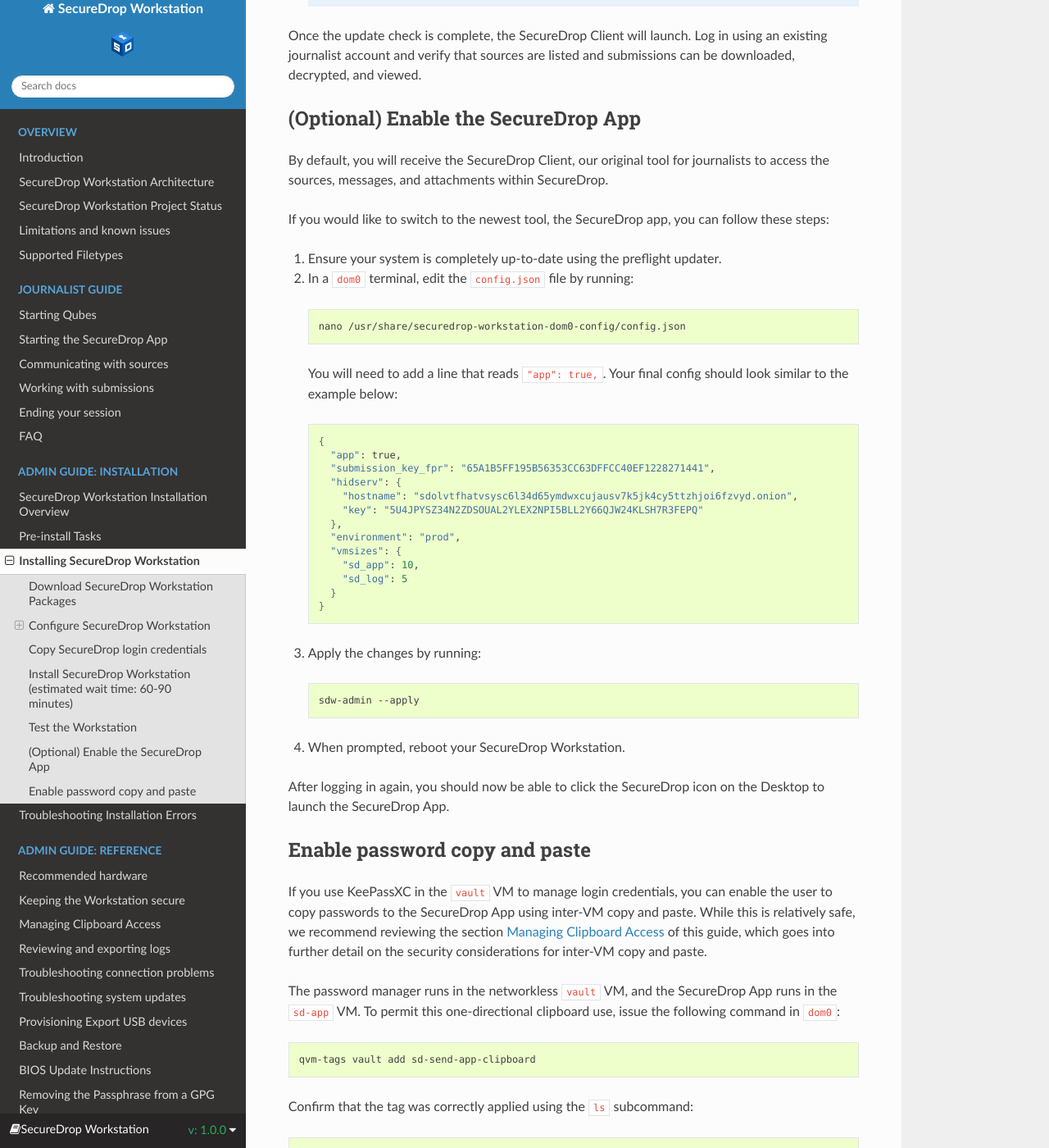
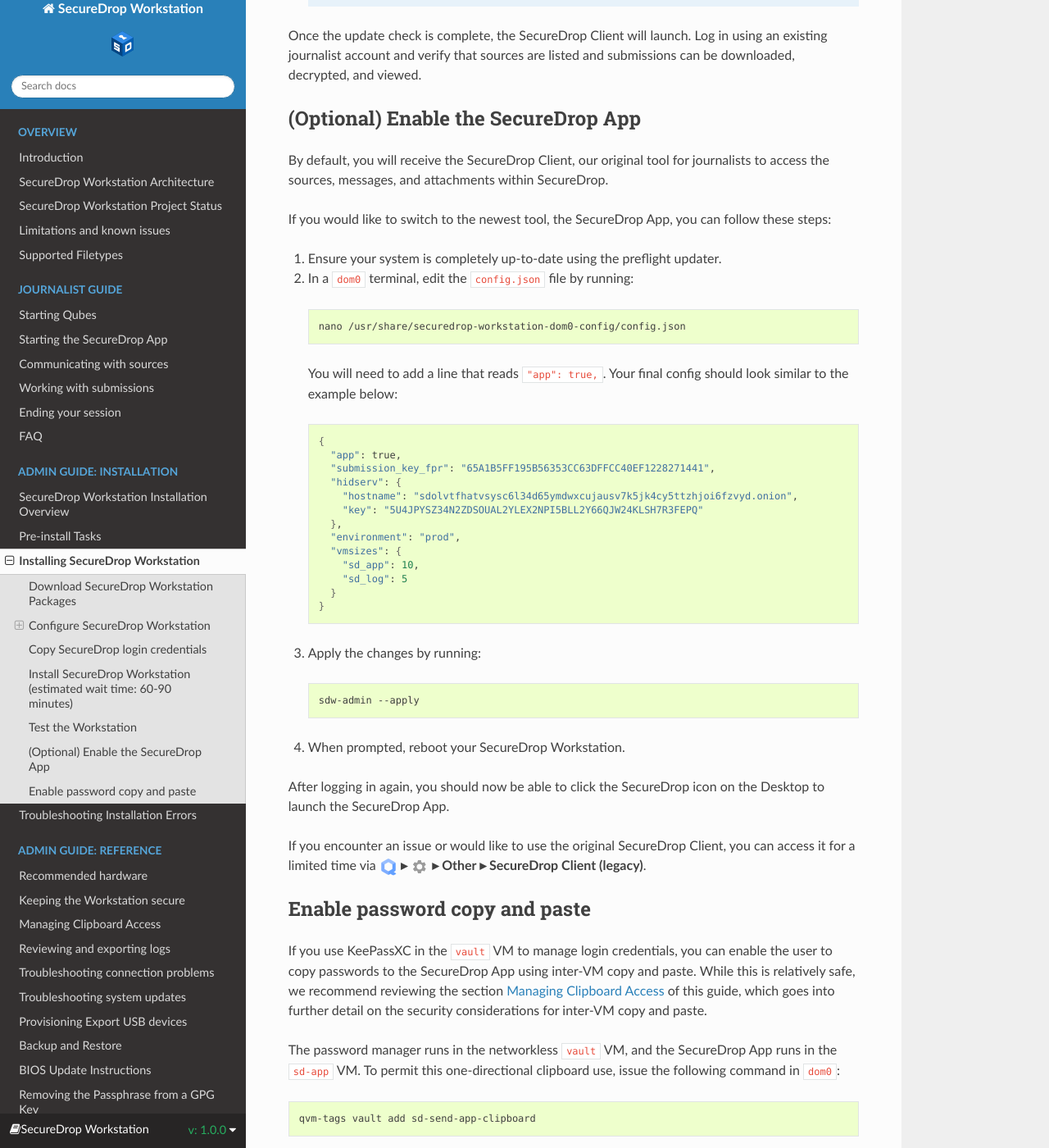
Before and after one commit to freedomofpress/securedrop-workstation-docs, a Sphinx documentation site: the page built from docs/admin/install/install.rst, in a window 1280 px wide and 1400 px high, scrolled down 5160 px. Shown: the whole window at 82% size. Built offline with Sphinx 7.4.7 and the Read the Docs theme 3.1.0, drawn with Linux system fonts in a browser that asks for light colours.

Commit message:
Document accessing SecureDrop Client with the App installed

```diff
--- a/docs/admin/install/install.rst
+++ b/docs/admin/install/install.rst
@@ -160,7 +160,7 @@
 By default, you will receive the SecureDrop Client, our original tool for journalists to access the sources,
 messages, and attachments within SecureDrop.
 
-If you would like to switch to the newest tool, the SecureDrop app, you can follow these steps:
+If you would like to switch to the newest tool, the SecureDrop App, you can follow these steps:
 
 1. Ensure your system is completely up-to-date using the preflight updater.
 
@@ -200,6 +200,10 @@
 After logging in again, you should now be able to click the SecureDrop icon on the Desktop to launch the
 SecureDrop App.
 
+If you encounter an issue or would like to use the original SecureDrop Client,
+you can access it for a limited time via |qubes_menu| **▸** |qubes_menu_gear|
+**▸ Other ▸ SecureDrop Client (legacy)**.
+
 .. _Password Management Section:
 
 Enable password copy and paste
```
